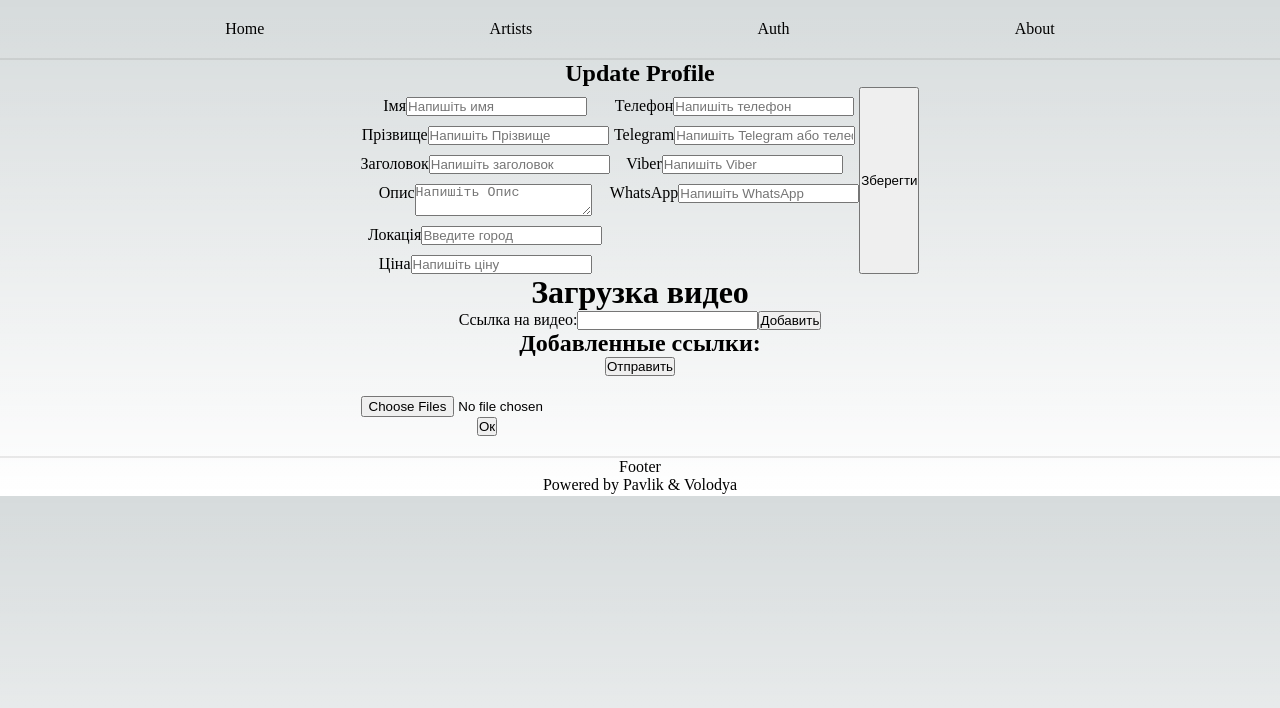
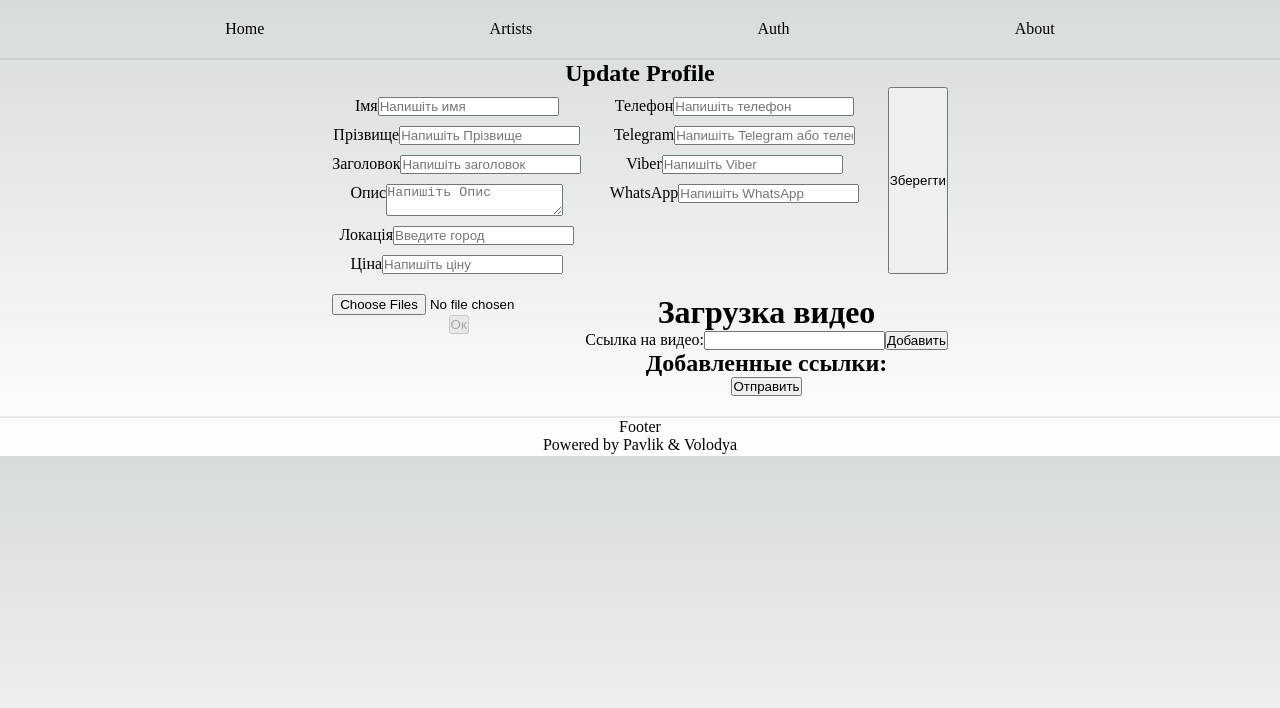
Before and after one commit to smirnypavel/show, a Next.js app: page /profile/update in a window 1280 px wide. Shown: the top 708 px of the page. Built offline with nearby package versions, Linux system fonts and the light colour scheme.

Commit message:
update form user update

```diff
--- a/components/User/UploadImage.tsx
+++ b/components/User/UploadImage.tsx
@@ -1,21 +1,24 @@
-import React, { useState } from "react";
-import { getUser } from "@/redux/auth/authSelectors";
-import { useSelector } from "react-redux";
+import React, { useState, useEffect } from "react";
 import Image from "next/image";
 
-const cloudName = "show-image";
-const uploadPreset = "aar6vwv6";
+export interface CloudinaryImage {
+  url: string;
+  publicId: string;
+}
 
-const CloudinaryImageUpload: React.FC = () => {
-  const [images, setImages] = useState<
-    Array<{ url: string; publicId: string }>
-  >([]);
-  const [previews, setPreviews] = useState<Array<string>>([]);
+interface CloudinaryImageUploadProps {
+  onImagesUpload: (images: CloudinaryImage[]) => void;
+}
+
+const CloudinaryImageUpload: React.FC<CloudinaryImageUploadProps> = ({
+  onImagesUpload,
+}) => {
+  const [previews, setPreviews] = useState<string[]>([]);
   const [loading, setLoading] = useState(false);
-  const user = useSelector(getUser);
-  const [fileObjects, setFileObjects] = useState<Array<File>>([]);
 
-  const handleImageUpload = (event: React.ChangeEvent<HTMLInputElement>) => {
+  const handleImageUpload = async (
+    event: React.ChangeEvent<HTMLInputElement>
+  ) => {
     const files = event.target.files;
     if (!files) return;
 
@@ -24,65 +27,48 @@ const CloudinaryImageUpload: React.FC = () => {
       return;
     }
 
-    const newPreviews: Array<string> = [];
-    const newFileObjects: Array<File> = [];
+    setLoading(true);
+
+    const newPreviews: string[] = [...previews];
+    const promises: Promise<string>[] = [];
 
     for (let i = 0; i < files.length; i++) {
+      const file = files[i];
+      const promise = readFileAsync(file);
+      promises.push(promise);
+
+      promise.then((preview) => {
+        newPreviews.push(preview);
+        setPreviews([...newPreviews]); // Добавляем новый предварительный просмотр к текущему состоянию
+      });
+    }
+
+    Promise.all(promises).then(() => setLoading(false));
+  };
+
+  const readFileAsync = (file: File): Promise<string> => {
+    return new Promise((resolve) => {
       const reader = new FileReader();
       reader.onloadend = () => {
-        newPreviews.push(reader.result as string);
-        setPreviews([...newPreviews]);
+        resolve(reader.result as string);
       };
-      reader.readAsDataURL(files[i]);
-
-      newFileObjects.push(files[i]);
-    }
-
-    setFileObjects(newFileObjects);
+      reader.readAsDataURL(file);
+    });
   };
 
   const handleRemovePreview = (index: number) => {
     const newPreviews = [...previews];
     newPreviews.splice(index, 1);
     setPreviews(newPreviews);
-
-    const newFileObjects = [...fileObjects];
-    newFileObjects.splice(index, 1);
-    setFileObjects(newFileObjects);
   };
 
-  const handleUploadConfirmed = async () => {
-    const formData = new FormData();
-    fileObjects.forEach((file) => {
-      formData.append("file", file);
-      formData.append("upload_preset", uploadPreset);
-      formData.append("folder", `user_${user._id}`);
-    });
-
-    try {
-      setLoading(true);
-      const response = await fetch(
-        `https://api.cloudinary.com/v1_1/${cloudName}/image/upload`,
-        {
-          method: "POST",
-          body: formData,
-        }
-      );
-
-      const data = await response.json();
-      const uploadedImages = fileObjects.map((file, index) => ({
-        url: data.secure_url,
-        publicId: data.public_id,
-      }));
-
-      setImages(uploadedImages);
-      setPreviews([]);
-      setFileObjects([]);
-    } catch (error) {
-      console.error("Error uploading images:", error);
-    } finally {
-      setLoading(false);
-    }
+  const handleUploadConfirmed = () => {
+    const images: CloudinaryImage[] = previews.map((url, index) => ({
+      url,
+      publicId: `public_id_${index}`,
+    }));
+    onImagesUpload(images);
+    setPreviews([]);
   };
 
   return (
@@ -92,7 +78,7 @@ const CloudinaryImageUpload: React.FC = () => {
         accept="image/*"
         onChange={handleImageUpload}
         multiple
-        disabled={previews.length >= 5}
+        disabled={previews.length >= 5 || loading}
       />
       {loading && <p>Загрузка...</p>}
       <div>
@@ -108,17 +94,11 @@ const CloudinaryImageUpload: React.FC = () => {
           </div>
         ))}
       </div>
-      <button onClick={handleUploadConfirmed}>Ок</button>
-      {images.map((image, index) => (
-        <div key={index}>
-          <Image
-            src={image.url}
-            alt={`Фото ${index + 1}`}
-            width={100}
-            height={100}
-          />
-        </div>
-      ))}
+      <button
+        onClick={handleUploadConfirmed}
+        disabled={previews.length === 0}>
+        Ок
+      </button>
     </div>
   );
 };
--- a/components/User/UserUpdateForm.tsx
+++ b/components/User/UserUpdateForm.tsx
@@ -1,11 +1,10 @@
 // components/UserUpdateForm.tsx
 import React, { useState } from "react";
-import { Formik, Form, Field, ErrorMessage, FieldArray } from "formik";
+import { Formik, Form, Field, ErrorMessage } from "formik";
 import * as Yup from "yup";
 import CitySearch from "../helpers/searchCity";
-import { ImYoutube2 } from "react-icons/im";
 import style from "../../styles/components/Profile/UserUpdateForm.module.css";
-import UploadVideo from "./UploadVideo";
+import { CloudinaryImage } from "./UploadImage";
 
 export type UserUpdateFormValues = {
   firstName: string;
@@ -17,10 +16,8 @@ export type UserUpdateFormValues = {
   viber: string;
   whatsapp: string;
   price: string;
-  video: string[];
-  // category: string;
-  // genre: string;
-  [key: string]: string | string[];
+  photo: string | CloudinaryImage[];
+  [key: string]: string | string[] | CloudinaryImage[];
 };
 
 type Props = {
@@ -238,13 +235,13 @@ const UserUpdateForm: React.FC<Props> = ({ initialValues, onSubmit }) => {
             <button
               type="submit"
               className="btn btn-primary"
-              disabled={isSubmitting}>
+              // disabled={isSubmitting}
+            >
               Зберегти
             </button>
           </Form>
         )}
       </Formik>
-      <UploadVideo />
     </div>
   );
 };
--- a/components/User/YouTubeIFrame.tsx
+++ b/components/User/YouTubeIFrame.tsx
@@ -7,10 +7,13 @@ export interface Ilink {
 const YouTubeEmbed = ({ url }: Ilink) => {
   // Функция для извлечения videoId из ссылки в формате "https://www.youtube.com/watch?v=XaTwnKLQi4A"
   const getVideoId = (url: string): string | undefined => {
-    const match = url.match(
-      /(?:https?:\/\/)?(?:www\.)?(?:youtube\.com\/(?:[^\/\n\s]+\/\S+\/|(?:v|e(?:mbed)?)\/|\S*?[?&]v=)|youtu\.be\/)([a-zA-Z0-9_-]{11})/
-    );
-    return match?.[1];
+    if (url) {
+      const match = url.match(
+        /(?:https?:\/\/)?(?:www\.)?(?:youtube\.com\/(?:[^\/\n\s]+\/\S+\/|(?:v|e(?:mbed)?)\/|\S*?[?&]v=)|youtu\.be\/)([a-zA-Z0-9_-]{11})/
+      );
+      return match?.[1];
+    }
+    return undefined;
   };
 
   // Получаем videoId из введенной пользователем ссылки
--- a/pages/profile/update.tsx
+++ b/pages/profile/update.tsx
@@ -1,19 +1,73 @@
-import React from "react";
+import React, { useState } from "react";
+import { toast } from "react-hot-toast";
+
 import UserUpdateForm, {
   UserUpdateFormValues,
 } from "@/components/User/UserUpdateForm";
-import CloudinaryImageUpload from "@/components/User/UploadImage";
+import CloudinaryImageUpload, {
+  CloudinaryImage,
+} from "@/components/User/UploadImage";
 import style from "../../styles/Profile/ProfileUpdate.module.css";
 import { useAppDispatch } from "@/redux/hooks";
 import { updateUser } from "@/redux/auth/authOperations";
 import { useSelector } from "react-redux";
 import { getUser } from "@/redux/auth/authSelectors";
+import UploadVideo from "@/components/User/UploadVideo";
 
 const UpdateProfile: React.FC = () => {
+  const [videoUrls, setVideoUrls] = useState<string[]>([]);
+
+  const [selectedImages, setSelectedImages] = useState<CloudinaryImage[]>([]);
+
+  const [uploadedImages, setUploadedImages] = useState<CloudinaryImage[]>([]);
+
+  const handleImagesSelect = (images: CloudinaryImage[]) => {
+    setSelectedImages(images);
+  };
   const user = useSelector(getUser);
-  console.log(user._id);
   const dispatch = useAppDispatch();
 
+  const handleImagesUpload = async (
+    selectedImages: CloudinaryImage[]
+  ): Promise<CloudinaryImage[]> => {
+    const cloudName = "show-image";
+    const uploadPreset = "aar6vwv6";
+
+    const uploadedImages: CloudinaryImage[] = [];
+
+    for (let i = 0; i < selectedImages.length; i++) {
+      const formData = new FormData(); // Создаем новый объект formData для каждого изображения
+      const image = selectedImages[i];
+
+      formData.append("file", image.url);
+      formData.append("upload_preset", uploadPreset);
+      formData.append("folder", `user_${user._id}`);
+
+      try {
+        const response = await fetch(
+          `https://api.cloudinary.com/v1_1/${cloudName}/image/upload`,
+          {
+            method: "POST",
+            body: formData,
+          }
+        );
+        const data = await response.json();
+        // Создаем объект CloudinaryImage с уникальным идентификатором и ссылкой на фото
+        const cloudinaryImage: CloudinaryImage = {
+          url: data.secure_url,
+          publicId: data.public_id,
+        };
+        // Добавляем объект CloudinaryImage в массив uploadedImages
+
+        uploadedImages.push(cloudinaryImage);
+      } catch (error) {
+        // Обработка ошибок, если загрузка изображения не удалась
+        toast.error("Error uploading images:");
+      }
+    }
+    // Возвращаем массив объектов CloudinaryImage после успешной загрузки
+    return uploadedImages;
+  };
   // Используйте значения из хранилища как начальные значения формы
   const initialValues: UserUpdateFormValues = {
     firstName: "",
@@ -25,10 +79,10 @@ const UpdateProfile: React.FC = () => {
     viber: "",
     whatsapp: "",
     price: "",
-    video: [],
+    photo: [],
   };
 
-  const handleSubmit = (values: UserUpdateFormValues) => {
+  const handleSubmit = async (values: UserUpdateFormValues) => {
     // Фильтруем только заполненные поля
     const filteredValues = Object.keys(values).reduce((acc, key) => {
       if (values[key]) {
@@ -36,10 +90,24 @@ const UpdateProfile: React.FC = () => {
       }
       return acc;
     }, {} as UserUpdateFormValues);
-
+    // Проверяем, если массив videoUrls не пустой, то добавляем его в объект filteredValues
+    if (videoUrls.length > 0) {
+      filteredValues.video = videoUrls;
+    }
+    // Загружаем фотографии на Cloudinary
+    const uploadedImages = await handleImagesUpload(selectedImages);
+    // Проверяем, если массив загруженных изображений не пустой, добавляем его к объекту filteredValues
+    if (uploadedImages.length > 0) {
+      filteredValues.photo = uploadedImages;
+    }
+    // Проверяем, если объект filteredValues пустой
+    if (Object.keys(filteredValues).length === 0) {
+      // Объект пустой, не отправляем запрос
+      toast.error("Перед відправкою, заповніть форму");
+      return;
+    }
     // Обработка отправки формы с отфильтрованными значениями
     dispatch(updateUser({ ...filteredValues }));
-    console.log(filteredValues);
   };
 
   return (
@@ -51,7 +119,8 @@ const UpdateProfile: React.FC = () => {
           onSubmit={handleSubmit}
         />
         <div className={style.container}>
-          <CloudinaryImageUpload />
+          <CloudinaryImageUpload onImagesUpload={handleImagesSelect} />
+          <UploadVideo onVideoUrlsUpdate={(urls) => setVideoUrls(urls)} />
         </div>
       </div>
     </div>
```
Also changed, not shown: components/User/UploadVideo.tsx (+7 -5 lines).
